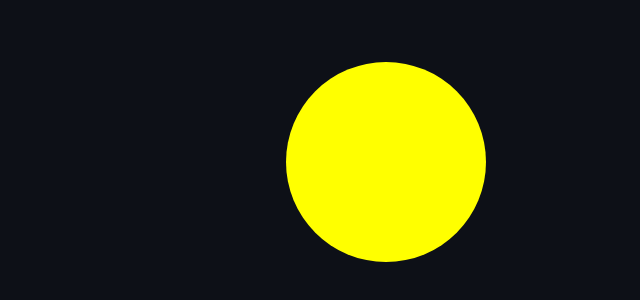
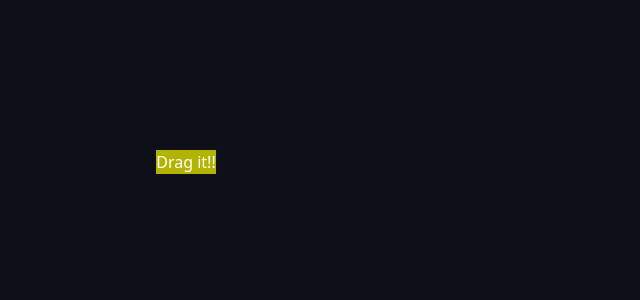
Before and after one commit to Wellitsabhi/try-framer, a React (Vite) app: page / in a window 1280 px wide. Shown: the part 238-538 px from the top of the page, without its empty margins (454-1094 px from the left). Built offline with nearby package versions, Linux system fonts and the light colour scheme.

Commit message:
useTransform

```diff
--- a/src/App.tsx
+++ b/src/App.tsx
@@ -1,19 +1,9 @@
-import { motion, useMotionValue, useMotionValueEvent } from "framer-motion";
-import StaggerAnimation from "./components/StaggerAnimation";
+import DraggableBox from "./components/DraggableBox";
 const App = () => {
-  const x =useMotionValue(200);
-  useMotionValueEvent(x, 'animationStart', ()=>{
-    console.log('animationStarted on x');
-  })
-
-  useMotionValueEvent(x, 'change', (latest)=>{
-    console.log('x change to ', latest);
-  })
-
-
   return (
-    <motion.div className="box" drag dragConstraints={{left: 0, right: 200, }} style={{x}}>
-    </motion.div>
+    <div>
+      <DraggableBox />
+    </div>
   );
 };
 
--- /dev/null
+++ b/src/components/DraggableBox.tsx
@@ -0,0 +1,23 @@
+import { motion, useTransform, useMotionValue } from "framer-motion";
+const DraggableBox = () => {
+  const x = useMotionValue(0);
+  const y = useMotionValue(0);
+  const backgroundColor = useTransform(x, [-100, 100], ["#ff0000", "#00ff00"]);
+  return (
+    <motion.div
+      drag
+      dragConstraints={{
+        left: -200,
+        right: 200,
+        top: -200,
+        bottom: 200,
+      }}
+      style={{x,y, backgroundColor }}
+      className="w-32 h-32 flex items-center justify-center  cursor-pointer rounded-lg shadow-lg "
+    >
+      <span className="text-white">Drag it!!</span>
+    </motion.div>
+  );
+};
+
+export default DraggableBox;
--- a/src/index.css
+++ b/src/index.css
@@ -18,8 +18,8 @@ body{
 }
 
 .box{
-    width: 200px;
-    height: 200px;
+    width: 150px;
+    height: 150px;
     border-radius: 50%;
     background: yellow;
 }
```
Also changed, not shown: src/components/RangeSlider.tsx (added, +21 -0 lines).
